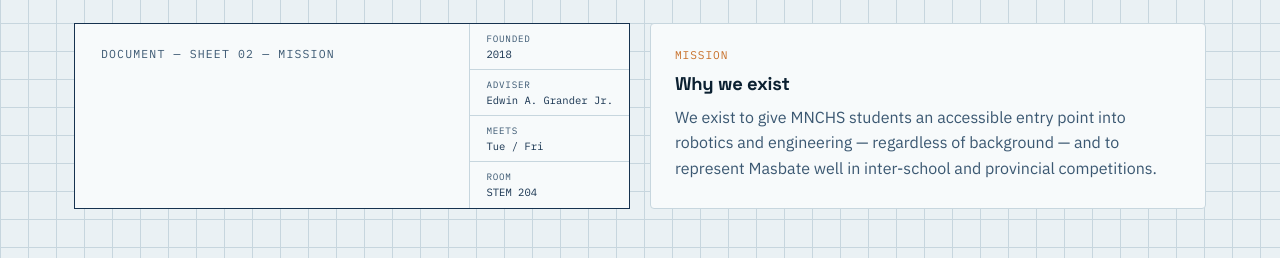
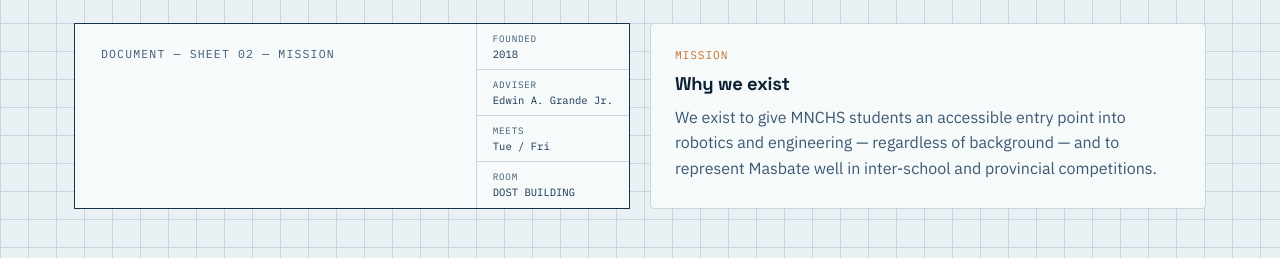
Before and after one commit to Stevemrfg/MNCHS-Robotics-Club-Website, a React (Vite) app in the folder mnchs-robotics/: page /#/info in a window 1280 px wide. Shown: the part 285-543 px from the top of the page. Built offline with nearby package versions, Linux system fonts and the light colour scheme.

Commit message:
Update Info.jsx

```diff
--- a/mnchs-robotics/src/pages/Info.jsx
+++ b/mnchs-robotics/src/pages/Info.jsx
@@ -49,9 +49,9 @@ export default function Info() {
             doc="Sheet 02 — Mission"
             fields={[
               { label: 'Founded', value: '2018' },
-              { label: 'Adviser', value: 'Edwin A. Grander Jr.' },
+              { label: 'Adviser', value: 'Edwin A. Grande Jr.' },
               { label: 'Meets', value: 'Tue / Fri' },
-              { label: 'Room', value: 'STEM 204' },
+              { label: 'Room', value: 'DOST BUILDING' },
             ]}
           />
           <div className="card">
```
